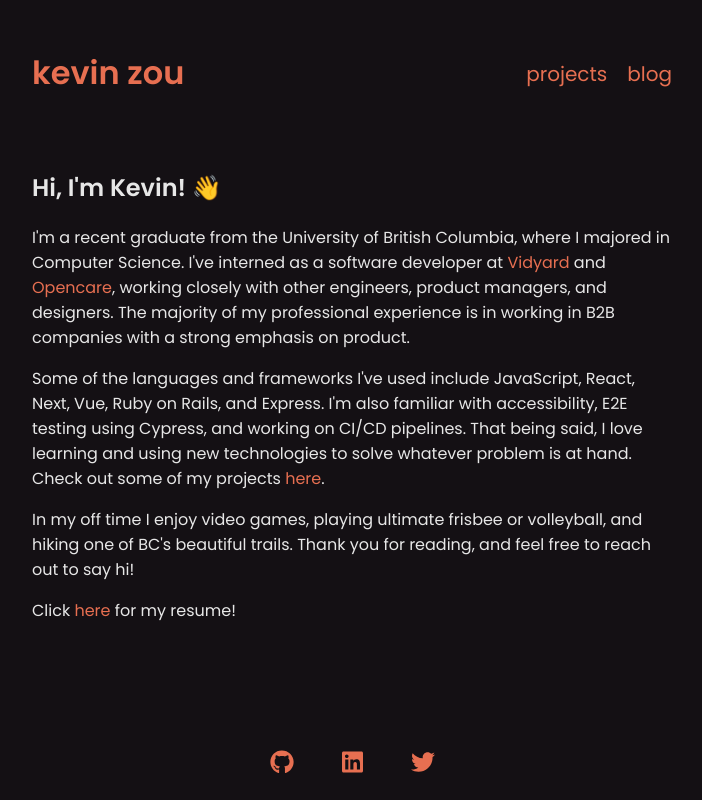
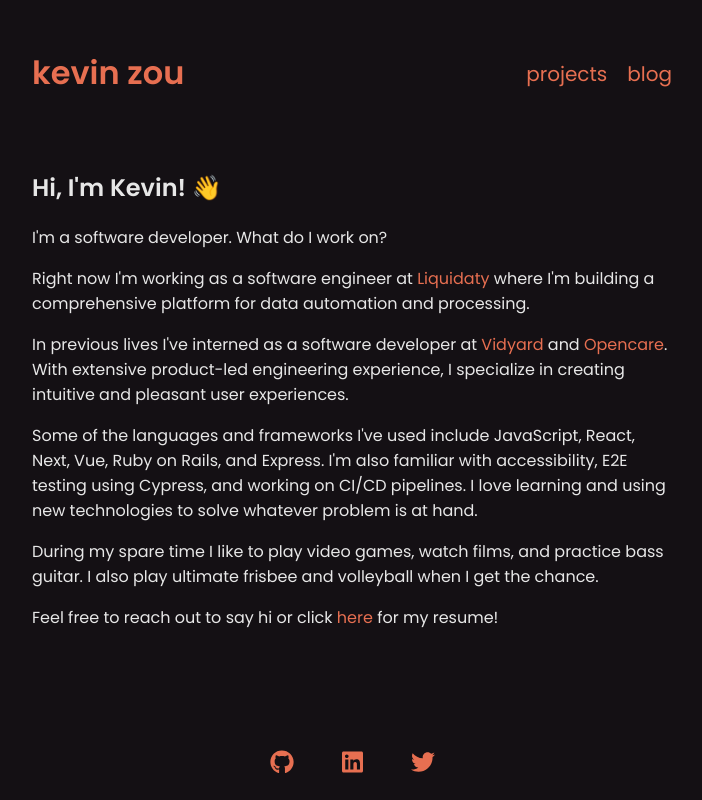
Before and after one commit to kevin-zou/personal-site, a Next.js app: page / in a window 1280 px wide. Shown: the whole page, without its empty margins (288-990 px from the left). Built offline with nearby package versions, Linux system fonts and the light colour scheme; no server answers.

Commit message:
Update bio

```diff
--- a/pages/index.js
+++ b/pages/index.js
@@ -32,22 +32,28 @@ export default function Home() {
       </Head>
       <h2>Hi, I'm Kevin! 👋</h2>
       <p>
-        I'm a recent graduate from the University of British Columbia, where I majored in Computer Science. I've
-        interned as a software developer at <a href="https://www.vidyard.com" target="_blank">Vidyard</a> and <a href="https://opencare.com" target="_blank">Opencare</a>,
-        working closely with other engineers, product managers, and designers. The majority of my professional
-        experience is in working in B2B companies with a strong emphasis on product.
+        I'm a software developer. What do I work on?
+      </p>
+      <p>
+        Right now I'm working as a software engineer at <a href="https://www.liquidaty.com/" target="_blank">Liquidaty</a> where
+        I'm building a comprehensive platform for data automation and processing.
+      </p>
+      <p>
+        In previous lives I've interned as a software developer at <a href="https://www.vidyard.com" target="_blank">Vidyard</a> and <a href="https://opencare.com" target="_blank">Opencare</a>.
+        With extensive product-led engineering experience, I specialize in creating intuitive and pleasant user experiences.
       </p>
       <p>
         Some of the languages and frameworks I've used include JavaScript, React, Next, Vue, Ruby on Rails, and Express.
-        I'm also familiar with accessibility, E2E testing using Cypress, and working on CI/CD pipelines. That being
-        said, I love learning and using new technologies to solve whatever problem is at hand. Check out some of my
-        projects <Link href="/projects">here</Link>.
+        I'm also familiar with accessibility, E2E testing using Cypress, and working on CI/CD pipelines. I love learning and
+        using new technologies to solve whatever problem is at hand.
       </p>
       <p>
-        In my off time I enjoy video games, playing ultimate frisbee or volleyball, and hiking one of BC's beautiful
-        trails. Thank you for reading, and feel free to reach out to say hi!
+        During my spare time I like to play video games, watch films, and practice bass guitar. I also play ultimate frisbee
+        and volleyball when I get the chance.
       </p>
-      <p>Click <Link href="/Kevin_Zou_Resume.pdf">here</Link> for my resume!</p>
+      <p>
+        Feel free to reach out to say hi or click <Link href="/Kevin_Zou_Resume.pdf">here</Link> for my resume!
+      </p>
     </Layout>
   )
 }
```
